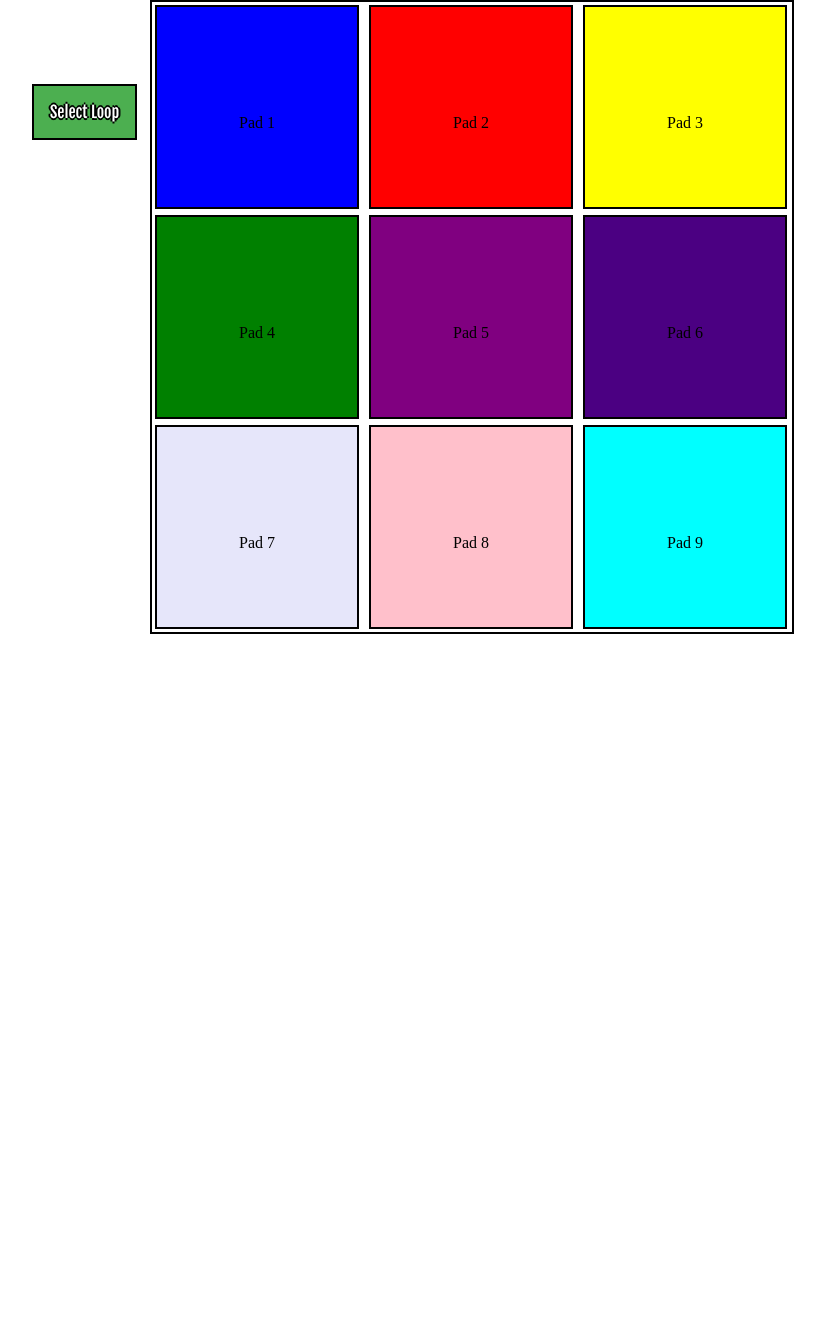
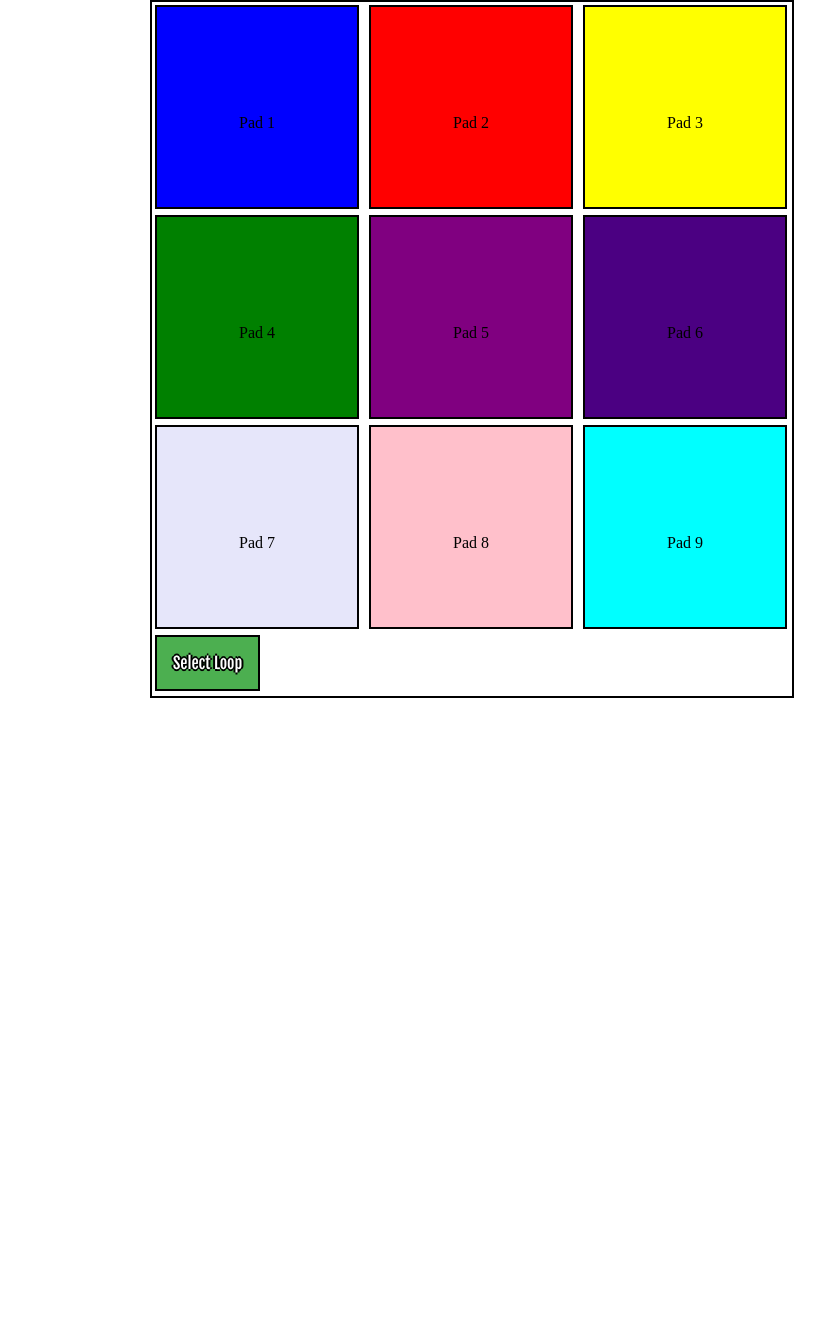
Before and after one commit to donovanne/NA2JO28DD5, a Python web app: template mood-generator/templates/trump.html in a window 1280 px wide; the page is wider, and only the part inside the window is pictured. Shown: the part 76-1408 px from the top of that part, without its empty margins (168-993 px from the left). Before the commit the page ends 710 px from the top of that part, so only its background shows below. Run offline with Jinja, Linux system fonts and the light colour scheme; the template is opened without the code that fills it, so the values that code supplies are empty; some libraries are stand-ins or nearby versions.

Commit message:
fixed trump pads

```diff
--- a/mood-generator/scripts/trumpad.js
+++ b/mood-generator/scripts/trumpad.js
@@ -5,9 +5,9 @@
 //** Call: uniquevar.playclip() to play sound
 
 var html5_audiotypes={ //define list of audio file extensions and their associated audio types. Add to it if your specified audio file isn't on this list:
-  "mp3": "audio/mpeg",
-  "mp4": "audio/mp4",
-  "ogg": "audio/ogg",
+  // "mp3": "audio/mpeg",
+  // "mp4": "audio/mp4",
+  // "ogg": "audio/ogg",
   "wav": "audio/wav"
 }
 
--- a/mood-generator/static/style.css
+++ b/mood-generator/static/style.css
@@ -222,7 +222,7 @@ background-attachment: fixed;
 {
   margin-left: auto;
   margin-right: auto;
-  height: 630px;
+  height: 694px;
   width: 640px;
   padding: 2px solid white;
   border: 2px solid black;
@@ -295,9 +295,6 @@ background-attachment: fixed;
 /* Dropdown Button */
 .dropbtn {
   display: inline-block;
-  position: absolute;
-  top: 10%;
-  left: 100px;
 
   background-color: #4CAF50;
   color: white;
@@ -320,12 +317,10 @@ background-attachment: fixed;
 
 /* The container <div> - needed to position the dropdown content */
 .dropdown {
+  margin: 3px;
   display: inline-block;
   width: 100%;
   height: 100%;
-  position: absolute;
-  top: 10%;
-  left: 100px;
 }
 
 /* Dropdown Content (Hidden by Default) */
--- a/mood-generator/templates/lit.html
+++ b/mood-generator/templates/lit.html
@@ -27,8 +27,8 @@
         <br>
         "Action is the foundational key to all success." -PABLO PICASSO<br>
         <br>
-          </div>
       </div>
+    </div>
     <div id="lit_middle">
       <p> LIT IMAGES</p>
       <img class="lit_images" src="https://66.media.tumblr.com/e1c85a2056f00bf0b9ce5b9dccbebc61/tumblr_n3f4sxwM8E1smqfiko1_500.gif">
--- a/mood-generator/templates/trump.html
+++ b/mood-generator/templates/trump.html
@@ -39,8 +39,6 @@
     <div class="pad" id='p9' onclick="pad9.playclip()">
       <p class="text">Pad 9</p>
     </div>
-  </div>
-
 
     <!-- dropdown menu for selecting the optionanl loop accompaniment -->
     <div class="dropdown">
@@ -51,6 +49,7 @@
         <a id="loop3" href="#">Loop 3</a>
       </div>
     </div>
+  </div>
 
 </body>
 </html>
```
Lines whose indentation alone changed are shown as unchanged.
